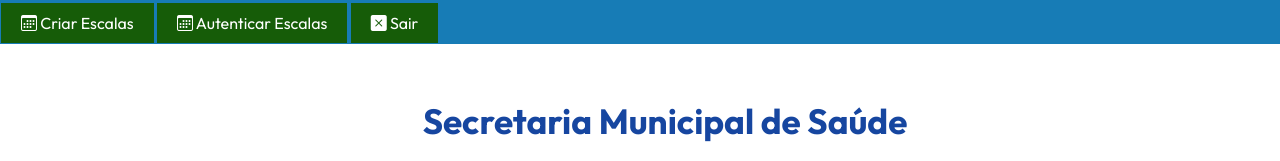
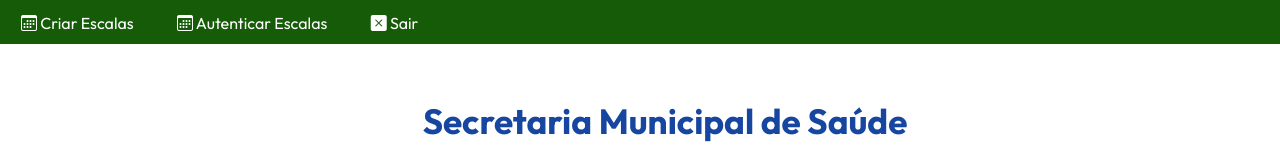
Before and after one commit to smspocoredondo/upa24hzulmirasoares, a website: page home.html in a window 1280 px wide. Shown: the top 161 px of the page. Drawn offline with nearby package versions, Linux system fonts and the light colour scheme.

Commit message:
Update style4.css
Signed-off-by: smspocoredondo <smspocoredondo@gmail.com>

```diff
--- a/style4.css
+++ b/style4.css
@@ -34,7 +34,7 @@ p{
 }
 
 nav{
-    background-color: #177cb6;
+    background-color: #165c08;
     text-align: left;
     padding: 1px;
 }
```
